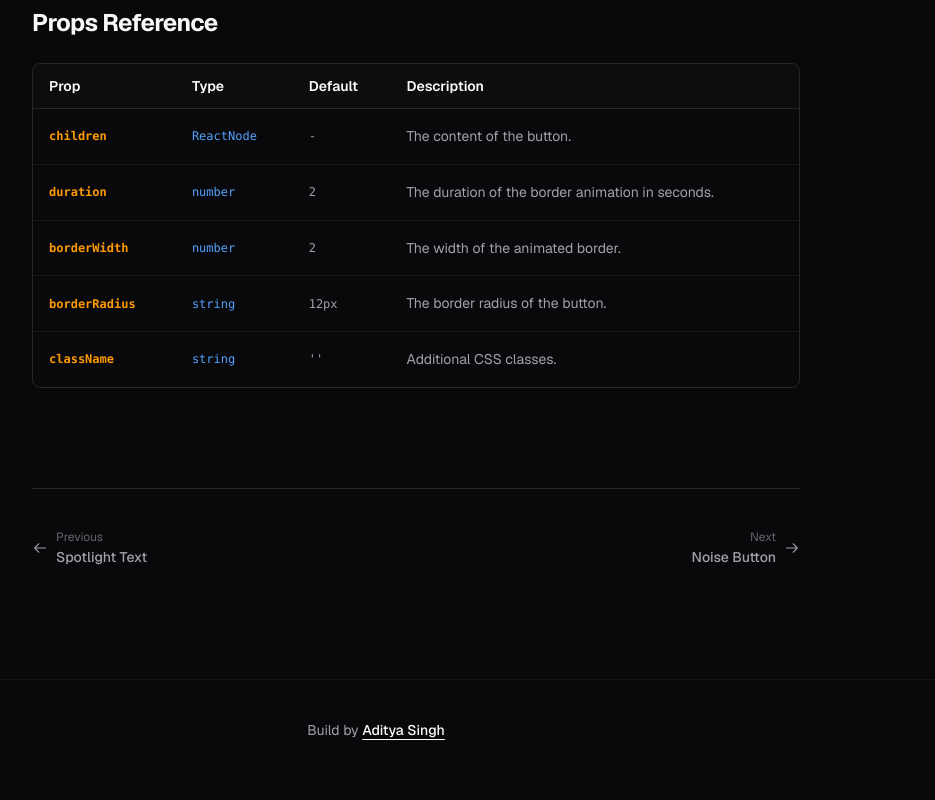
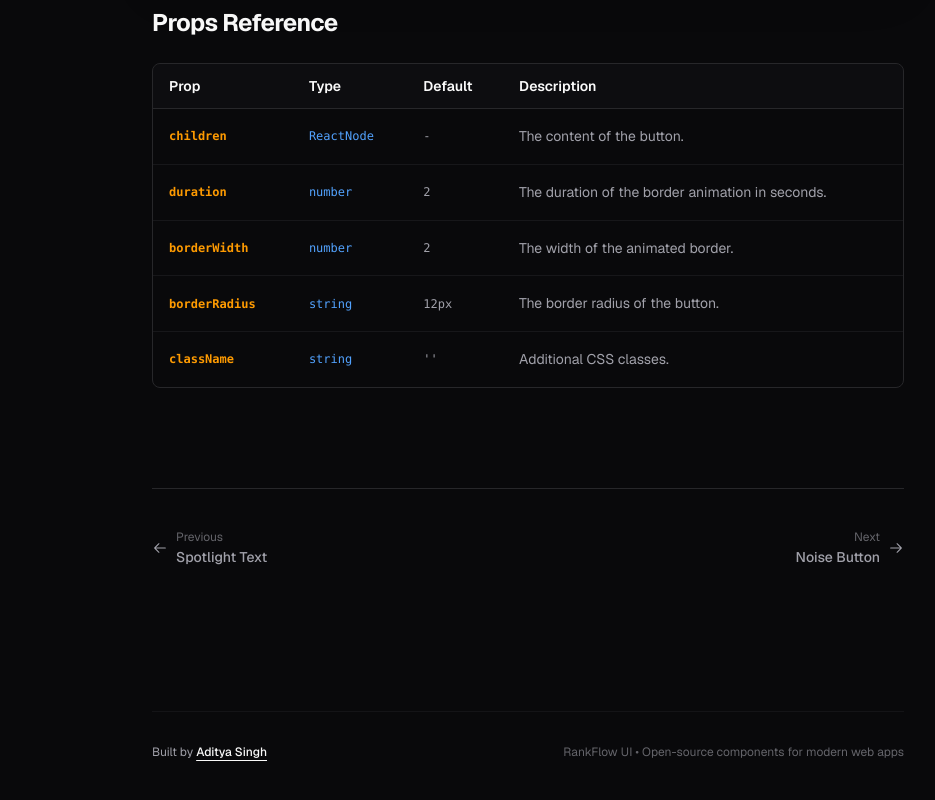
Before and after one commit to AdityaS1204/Rankflow-ui, a Next.js app: page /docs/components/animated-border in a window 1280 px wide. Shown: the part 1388-2188 px from the top of the page, without its empty margins (264-1199 px from the left). Built offline with nearby package versions, Linux system fonts and the light colour scheme; no server answers.

Commit message:
refactor layout

```diff
--- a/app/blog/layout.tsx
+++ b/app/blog/layout.tsx
@@ -11,8 +11,8 @@ export default function BlogLayout({
       <Navbar />
       <div className="mx-auto max-w-4xl px-4 pt-24 pb-16 min-h-screen">
         {children}
+        <AuthorFooter />
       </div>
-      <AuthorFooter />
     </>
   );
 }
--- a/app/docs/components/[slug]/page.tsx
+++ b/app/docs/components/[slug]/page.tsx
@@ -40,6 +40,20 @@ export default async function ComponentPage({
     sourceCode = "// Source code not available";
   }
 
+  // Read optional usage / demo code
+  let usageCode = "";
+  const possibleUsageFile = path.join(
+    process.cwd(),
+    `registry/components/${component.name}-demo.tsx`
+  );
+  if (fs.existsSync(possibleUsageFile)) {
+    try {
+      usageCode = fs.readFileSync(possibleUsageFile, "utf-8");
+    } catch (e) {
+      console.error("Failed to read usage file:", e);
+    }
+  }
+
   const deps = component.dependencies
     .filter((d: string) => d !== "react")
     .join(" ");
@@ -47,7 +61,7 @@ export default async function ComponentPage({
   const isLarge = (component as any).size === "lg";
 
   return (
-    <article className={cn("pb-20", isLarge ? "max-w-5xl" : "max-w-3xl")}>
+    <article className={cn("pb-20 w-full", isLarge ? "max-w-5xl" : "max-w-4xl")}>
       {/* Breadcrumb */}
       <p className="text-sm text-muted-foreground mb-4">
         Docs / Components /{" "}
@@ -64,7 +78,9 @@ export default async function ComponentPage({
       <ComponentPreview
         slug={slug}
         code={sourceCode}
+        usageCode={usageCode || undefined}
         filename={`components/ui/${component.name}.tsx`}
+        usageFilename={`components/demo/${component.name}-demo.tsx`}
         componentName={component.title}
         dependencies={component.dependencies}
       />
--- a/app/docs/installation/page.tsx
+++ b/app/docs/installation/page.tsx
@@ -4,7 +4,7 @@ import { DocsPager } from "@/components/docs/DocsPager";
 
 export default function InstallationPage() {
   return (
-    <article className="max-w-3xl">
+    <article className="w-full">
       {/* Breadcrumb */}
       <p className="text-sm text-muted-foreground mb-4">
         Docs / Getting Started /{" "}
--- a/app/docs/introduction/page.tsx
+++ b/app/docs/introduction/page.tsx
@@ -2,7 +2,7 @@ import { DocsPager } from "@/components/docs/DocsPager";
 
 export default function IntroductionPage() {
   return (
-    <article className="max-w-3xl">
+    <article className="w-full">
       {/* Breadcrumb */}
       <p className="text-sm text-muted-foreground mb-4">
         Docs / Getting Started /{" "}
--- a/app/docs/layout.tsx
+++ b/app/docs/layout.tsx
@@ -10,13 +10,17 @@ export default function DocsLayout({
   return (
     <>
       <Navbar />
-      <div className="mx-auto max-w-7xl px-6 pt-20">
-        <div className="flex gap-8">
+      <div className="w-full px-6 lg:px-10 xl:px-16 pt-20">
+        <div className="flex gap-10 xl:gap-16">
           <DocsSidebar />
-          <main className="min-w-0 flex-1 py-8">{children}</main>
+          <main className="min-w-0 flex-1 py-8 px-2 sm:px-6 lg:px-12 flex flex-col items-center">
+            <div className="w-full max-w-4xl">
+              {children}
+              <AuthorFooter />
+            </div>
+          </main>
         </div>
       </div>
-      <AuthorFooter />
     </>
   );
 }
--- a/app/globals.css
+++ b/app/globals.css
@@ -58,6 +58,16 @@
   box-sizing: border-box;
 }
 
+@layer utilities {
+  .no-scrollbar::-webkit-scrollbar {
+    display: none;
+  }
+  .no-scrollbar {
+    -ms-overflow-style: none;
+    scrollbar-width: none;
+  }
+}
+
 html {
   scroll-behavior: smooth;
 }
--- a/components/docs/ComponentPreview.tsx
+++ b/components/docs/ComponentPreview.tsx
@@ -14,7 +14,9 @@ import { CopyPromptButtons } from "./CopyPromptButton";
 interface ComponentPreviewProps {
   slug: string;
   code: string;
+  usageCode?: string;
   filename?: string;
+  usageFilename?: string;
   componentName?: string;
   dependencies?: string[];
 }
@@ -22,11 +24,13 @@ interface ComponentPreviewProps {
 export function ComponentPreview({
   slug,
   code,
+  usageCode,
   filename,
+  usageFilename,
   componentName,
   dependencies = [],
 }: ComponentPreviewProps) {
-  const [activeTab, setActiveTab] = useState<"preview" | "code">("preview");
+  const [activeTab, setActiveTab] = useState<"preview" | "code" | "usage">("preview");
   const [previewKey, setPreviewKey] = useState(0);
   const [mounted, setMounted] = useState(false);
   const [previewWidth, setPreviewWidth] = useState<"desktop" | "tablet" | "mobile">("desktop");
@@ -89,6 +93,22 @@ export function ComponentPreview({
             )}
             Code
           </button>
+          {usageCode && (
+            <button
+              onClick={() => setActiveTab("usage")}
+              className={`relative px-4 py-2 text-sm font-medium transition-colors ${activeTab === "usage" ? "text-foreground" : "text-muted-foreground hover:text-foreground"
+                }`}
+            >
+              {activeTab === "usage" && (
+                <motion.div
+                  layoutId="active-tab-indicator"
+                  className="absolute bottom-0 left-0 right-0 h-0.5 bg-amber-500"
+                  transition={{ type: "spring", bounce: 0.2, duration: 0.5 }}
+                />
+              )}
+              Usage
+            </button>
+          )}
         </div>
 
 
@@ -139,7 +159,7 @@ export function ComponentPreview({
 
           <CopyPromptButtons
             componentName={componentName ?? slug}
-            sourceCode={code}
+            sourceCode={activeTab === "usage" && usageCode ? usageCode : code}
             dependencies={dependencies}
           />
 
@@ -200,7 +220,7 @@ export function ComponentPreview({
                 <p className="text-muted-foreground">Component "{slug}" not found in registry.</p>
               )}
             </motion.div>
-          ) : (
+          ) : activeTab === "code" ? (
             <motion.div
               key="code"
               initial={{ opacity: 0, scale: 0.98 }}
@@ -211,6 +231,17 @@ export function ComponentPreview({
             >
               <CodeBlock code={code} filename={filename} />
             </motion.div>
+          ) : (
+            <motion.div
+              key="usage"
+              initial={{ opacity: 0, scale: 0.98 }}
+              animate={{ opacity: 1, scale: 1 }}
+              exit={{ opacity: 0, scale: 0.98 }}
+              transition={{ duration: 0.2 }}
+              className="relative w-full"
+            >
+              <CodeBlock code={usageCode || ""} filename={usageFilename || "example.tsx"} />
+            </motion.div>
           )}
         </AnimatePresence>
       </div>
--- a/components/layout/AuthorFooter.tsx
+++ b/components/layout/AuthorFooter.tsx
@@ -1,11 +1,11 @@
 import Link from "next/link";
 
-export default function Footer() {
+export default function AuthorFooter() {
   return (
-    <footer className="mt-auto py-10 border-t border-border/40">
-      <div className="container flex flex-col items-center justify-center gap-4 text-center">
-        <p className="text-sm text-muted-foreground">
-          Build by{" "}
+    <footer className="mt-16 pt-8 pb-12 border-t border-border/40">
+      <div className="flex flex-col sm:flex-row items-center justify-between gap-4 text-xs text-muted-foreground">
+        <p>
+          Built by{" "}
           <Link
             href="https://www.linkedin.com/in/aditya-singh-v"
             target="_blank"
@@ -15,6 +15,9 @@ export default function Footer() {
             Aditya Singh
           </Link>
         </p>
+        <p className="text-muted-foreground/60">
+          RankFlow UI &bull; Open-source components for modern web apps
+        </p>
       </div>
     </footer>
   );
--- a/components/layout/Navbar.tsx
+++ b/components/layout/Navbar.tsx
@@ -119,7 +119,7 @@ export default function Navbar() {
           : "border-b border-border/50 bg-background/90"
       }`}
     >
-      <div className="mx-auto flex max-w-7xl items-center justify-between px-6 py-3">
+      <div className="flex w-full items-center justify-between px-6 lg:px-8 xl:px-12 py-3">
         {/* Left aligned items: Logo + Links */}
         <div className="flex items-center gap-8">
           {/* Logo */}
--- a/public/registry/index.json
+++ b/public/registry/index.json
@@ -764,5 +764,46 @@
       "typography",
       "animation"
     ]
+  },
+  {
+    "name": "cursor-tooltip-portal",
+    "title": "Cursor Tooltip Portal",
+    "description": "A high-performance cursor-anchored tooltip portal with inertial spring tracking, context-aware content switching, and elegant multiline blur-fade reveal transitions.",
+    "dependencies": [
+      "framer-motion",
+      "clsx",
+      "tailwind-merge"
+    ],
+    "shadcnDependencies": [],
+    "tags": [
+      "cursor",
+      "tooltip",
+      "portal",
+      "card",
+      "interaction",
+      "animation",
+      "badge"
+    ]
+  },
+  {
+    "name": "ai-feedback-bar",
+    "title": "AI Feedback Bar",
+    "description": "An AI response feedback bar with helpful thumbs up/down icons that smoothly morphs into an expanded feedback text card on dislike with submit loading state.",
+    "dependencies": [
+      "framer-motion",
+      "lucide-react",
+      "clsx",
+      "tailwind-merge"
+    ],
+    "shadcnDependencies": [],
+    "tags": [
+      "ai",
+      "feedback",
+      "bar",
+      "input",
+      "interaction",
+      "animation",
+      "card"
+    ]
   }
 ]
```
